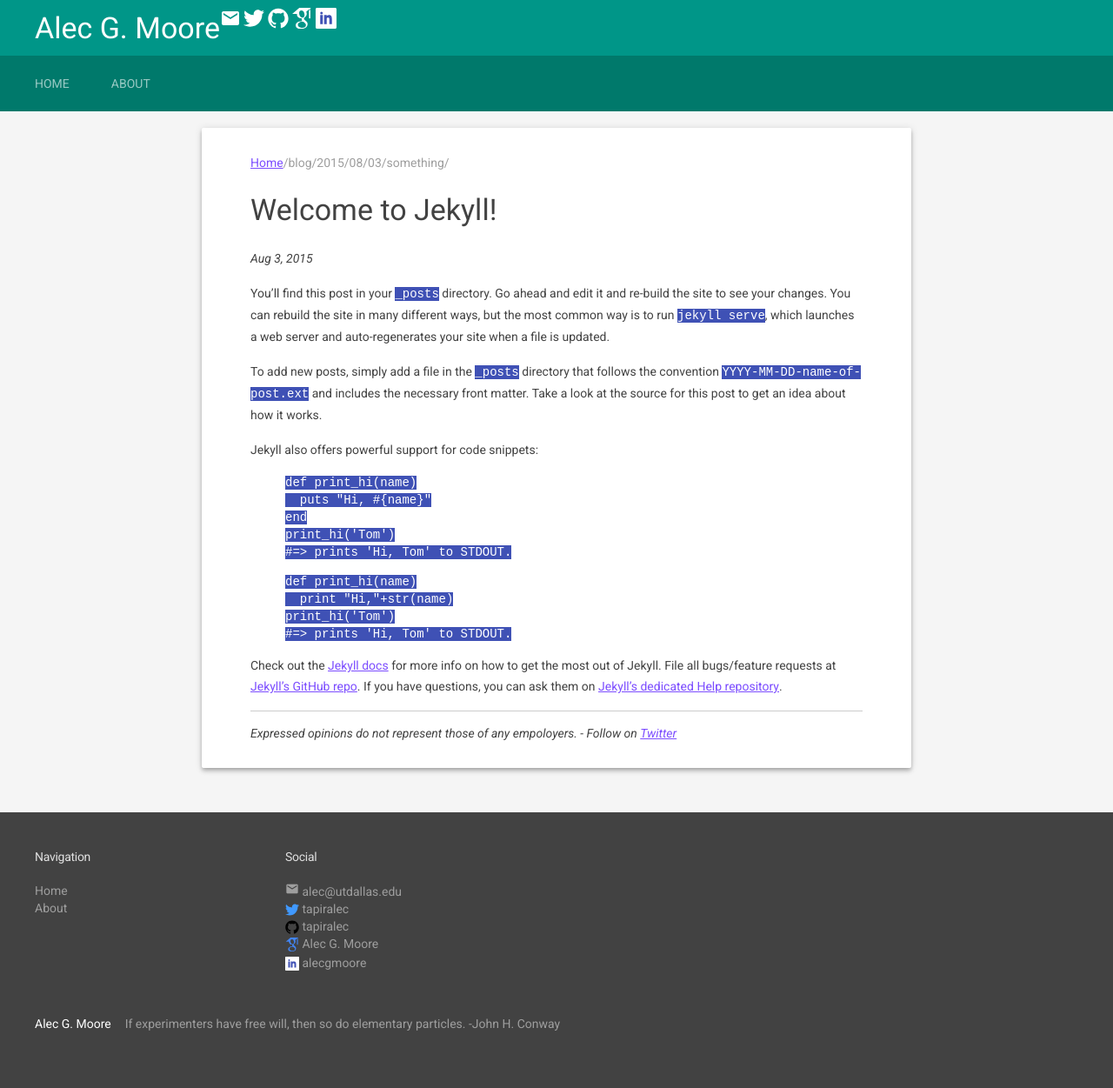
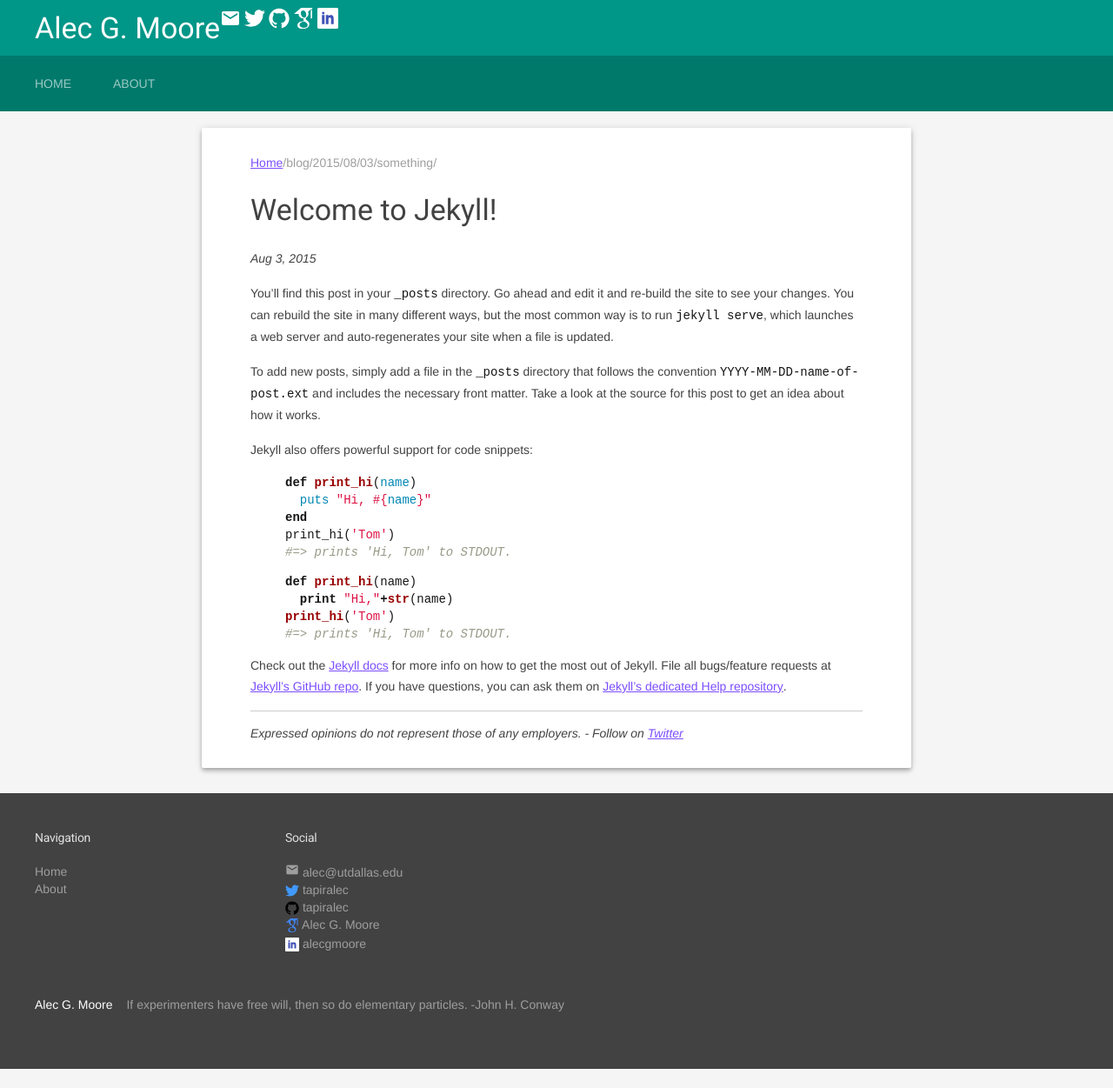
Before and after one commit to tapiralec/tapiralec.github.io, a Jekyll site: the page built from _posts/2014-09-02-something.markdown, in a window 1280 px wide. Shown: the whole page at 87% size. Built offline with Jekyll 4.4.1, drawn with Linux system fonts in a browser that asks for light colours; Markdown is read by kramdown in place of the engine named in the settings; after the commit the page ends 1229 px from its top, so only the background shows below that.

Commit message:
fixed highlighting

```diff
--- a/_config.yml
+++ b/_config.yml
@@ -1,6 +1,7 @@
 # Site settings
 title: Alec G. Moore
 email: alec@utdallas.edu
+
 
 permalink: pretty
 
@@ -13,7 +14,7 @@
   Alec Moore is a graduate student researcher at the University of Texas at Dallas. He received his B.S. in Physics and B.S. in Computer Science at UT-Dallas in May 2014, and will complete his M.S. in Computer Science December 2015.
 
 about_author_snippet_for_posts: >
-  Expressed opinions do not represent those of any empoloyers.
+  Expressed opinions do not represent those of any employers.
 
 # Social
 twitter_username: tapiralec
@@ -23,4 +24,4 @@
 linkedin_username: alecgmoore
 
 # Build settings
-markdown: kramdown
+markdown: redcarpet
--- a/_includes/head.html
+++ b/_includes/head.html
@@ -18,9 +18,12 @@
 
     </script>
     <!-- Material Design Lite -->
+    <link rel="stylesheet" href="{{ site.baseurl | prepend: site.url }}/css/syntax.css">
+    <link rel="stylesheet" href="{{ site.baseurl | prepend: site.url }}/css/styles.css">
+    <!--<link href="/css/styles.css" rel="stylesheet">-->
+    <!--<link href="/css/syntax.css" rel="stylesheet">-->
     <link rel="stylesheet" href="{{ site.baseurl | prepend: site.url }}/css/material.teal-deep_purple.min.css">
-    <link rel="stylesheet" href="{{ site.baseurl | prepend: site.url }}/css/styles.css">
     <link href='//fonts.googleapis.com/css?family=Roboto:regular,bold,italic,thin,light,bolditalic,black,medium&amp;lang=en' rel='stylesheet' type='text/css'>
     <link rel="stylesheet" href="https://fonts.googleapis.com/icon?family=Material+Icons">
-    <meta name="theme-color" content="mdl-color-primary">
+    <meta name="theme-color" content="#009688">
   </head>
--- a/css/styles.css
+++ b/css/styles.css
@@ -333,8 +333,8 @@
 
 code {
   word-wrap: break-word;
-  background-color: rgb(63,81,181);
-  color: rgb(255,255,255);
+  background-color: rgb(255,255,255);
+  color: rgb(20,20,20);
 }
 
 .mdl-layout_social svg {
--- /dev/null
+++ b/css/syntax.css
@@ -0,0 +1,65 @@
+.highlight  { background: #ffffff; }
+.highlight .c { color: #999988; font-style: italic } /* Comment */
+.highlight .err { color: #a61717; background-color: #e3d2d2 } /* Error */
+.highlight .k { font-weight: bold } /* Keyword */
+.highlight .o { font-weight: bold } /* Operator */
+.highlight .cm { color: #999988; font-style: italic } /* Comment.Multiline */
+.highlight .cp { color: #999999; font-weight: bold } /* Comment.Preproc */
+.highlight .c1 { color: #999988; font-style: italic } /* Comment.Single */
+.highlight .cs { color: #999999; font-weight: bold; font-style: italic } /* Comment.Special */
+.highlight .gd { color: #000000; background-color: #ffdddd } /* Generic.Deleted */
+.highlight .gd .x { color: #000000; background-color: #ffaaaa } /* Generic.Deleted.Specific */
+.highlight .ge { font-style: italic } /* Generic.Emph */
+.highlight .gr { color: #aa0000 } /* Generic.Error */
+.highlight .gh { color: #999999 } /* Generic.Heading */
+.highlight .gi { color: #000000; background-color: #ddffdd } /* Generic.Inserted */
+.highlight .gi .x { color: #000000; background-color: #aaffaa } /* Generic.Inserted.Specific */
+.highlight .go { color: #888888 } /* Generic.Output */
+.highlight .gp { color: #555555 } /* Generic.Prompt */
+.highlight .gs { font-weight: bold } /* Generic.Strong */
+.highlight .gu { color: #aaaaaa } /* Generic.Subheading */
+.highlight .gt { color: #aa0000 } /* Generic.Traceback */
+.highlight .kc { font-weight: bold } /* Keyword.Constant */
+.highlight .kd { font-weight: bold } /* Keyword.Declaration */
+.highlight .kp { font-weight: bold } /* Keyword.Pseudo */
+.highlight .kr { font-weight: bold } /* Keyword.Reserved */
+.highlight .kt { color: #445588; font-weight: bold } /* Keyword.Type */
+.highlight .m { color: #009999 } /* Literal.Number */
+.highlight .s { color: #d14 } /* Literal.String */
+.highlight .na { color: #008080 } /* Name.Attribute */
+.highlight .nb { color: #0086B3 } /* Name.Builtin */
+.highlight .nc { color: #445588; font-weight: bold } /* Name.Class */
+.highlight .no { color: #008080 } /* Name.Constant */
+.highlight .ni { color: #800080 } /* Name.Entity */
+.highlight .ne { color: #990000; font-weight: bold } /* Name.Exception */
+.highlight .nf { color: #990000; font-weight: bold } /* Name.Function */
+.highlight .nn { color: #555555 } /* Name.Namespace */
+.highlight .nt { color: #000080 } /* Name.Tag */
+.highlight .nv { color: #008080 } /* Name.Variable */
+.highlight .ow { font-weight: bold } /* Operator.Word */
+.highlight .w { color: #bbbbbb } /* Text.Whitespace */
+.highlight .mf { color: #009999 } /* Literal.Number.Float */
+.highlight .mh { color: #009999 } /* Literal.Number.Hex */
+.highlight .mi { color: #009999 } /* Literal.Number.Integer */
+.highlight .mo { color: #009999 } /* Literal.Number.Oct */
+.highlight .sb { color: #d14 } /* Literal.String.Backtick */
+.highlight .sc { color: #d14 } /* Literal.String.Char */
+.highlight .sd { color: #d14 } /* Literal.String.Doc */
+.highlight .s2 { color: #d14 } /* Literal.String.Double */
+.highlight .se { color: #d14 } /* Literal.String.Escape */
+.highlight .sh { color: #d14 } /* Literal.String.Heredoc */
+.highlight .si { color: #d14 } /* Literal.String.Interpol */
+.highlight .sx { color: #d14 } /* Literal.String.Other */
+.highlight .sr { color: #009926 } /* Literal.String.Regex */
+.highlight .s1 { color: #d14 } /* Literal.String.Single */
+.highlight .ss { color: #990073 } /* Literal.String.Symbol */
+.highlight .bp { color: #999999 } /* Name.Builtin.Pseudo */
+.highlight .vc { color: #008080 } /* Name.Variable.Class */
+.highlight .vg { color: #008080 } /* Name.Variable.Global */
+.highlight .vi { color: #008080 } /* Name.Variable.Instance */
+.highlight .il { color: #009999 } /* Literal.Number.Integer.Long */
+
+/* Make line numbers unselectable: excludes line numbers from copy-paste user ops */
+.highlight .lineno {-webkit-user-select: none;-moz-user-select: none; -o-user-select: none;}
+.lineno::-moz-selection {background-color: transparent;} /* Mozilla specific */
+.lineno::selection {background-color: transparent;} /* Other major browsers */
```
Also changed, not shown: about.html (+0 -7 lines).
